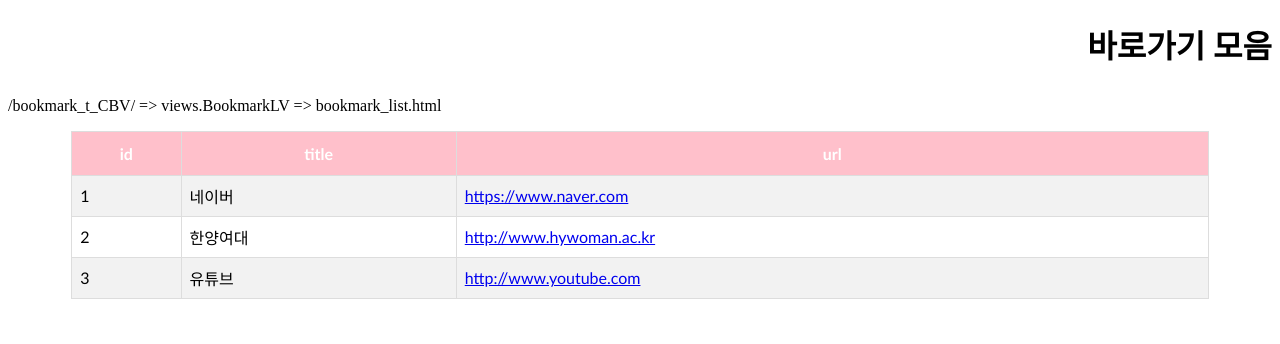
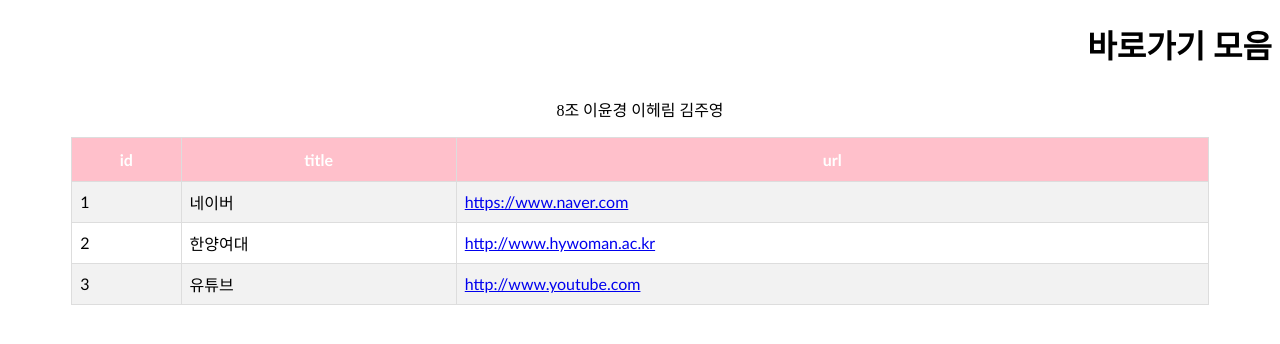
Before and after one commit to lightupthesky961230/myBlog, a Python web app: template bookmark/templates/bookmark/bookmark_list.html in a window 1280 px wide. Shown: the top 344 px of the page. Run offline with Jinja, Linux system fonts and the light colour scheme; the template is opened without the code that fills it, so the values that code supplies are empty.

Commit message:
Changed ...

```diff
--- a/bookmark/templates/bookmark/bookmark_list.html
+++ b/bookmark/templates/bookmark/bookmark_list.html
@@ -27,13 +27,16 @@
             background-color: pink;
             color: white;
         }
+        p {
+            text-align: center;
+        }
     </style>
 </head>
 <body>
     <div id="content">
         <h1><marquee behavior="alternate">바로가기 모음</marquee></h1>
 
-            <p>/bookmark_t_CBV/ => views.BookmarkLV => bookmark_list.html</p>
+            <p>8조 이윤경 이헤림 김주영</p>
             <!--표 형식 스타일-->
             <table id="tbl" >
                 <tr>
```
